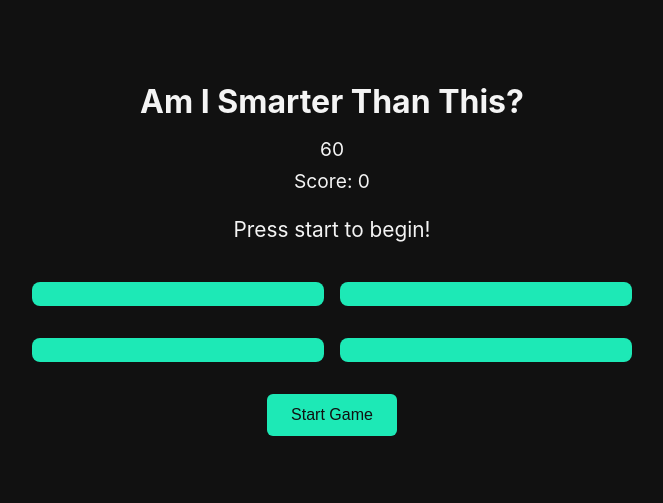
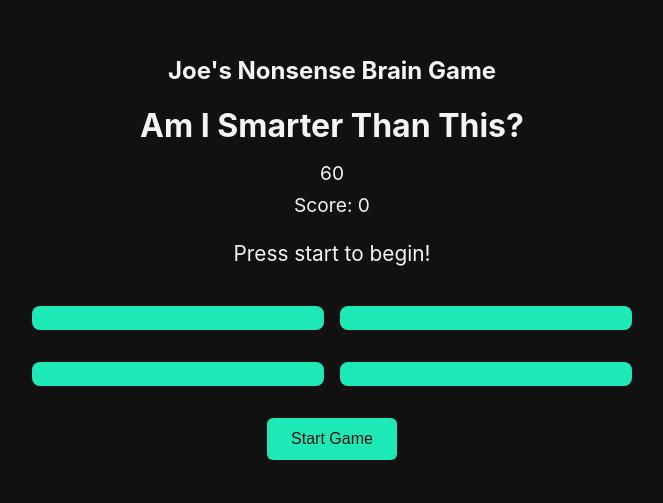
Before and after one commit to wasitaratisaw/kotlin, a plain HTML site: page index.html in a window 1280 px wide. Shown: the part 148-651 px from the top of the page, without its empty margins (308-971 px from the left). Drawn offline with Linux system fonts and the light colour scheme.

Commit message:
Update index.html

```diff
--- a/index.html
+++ b/index.html
@@ -8,6 +8,7 @@
 </head>
 <body>
   <div class="container">
+    <h2 class="subtitle">Joe's Nonsense Brain Game</h2>
     <h1>Am I Smarter Than This?</h1>
     <div id="game">
       <div id="timer">60</div>
```
